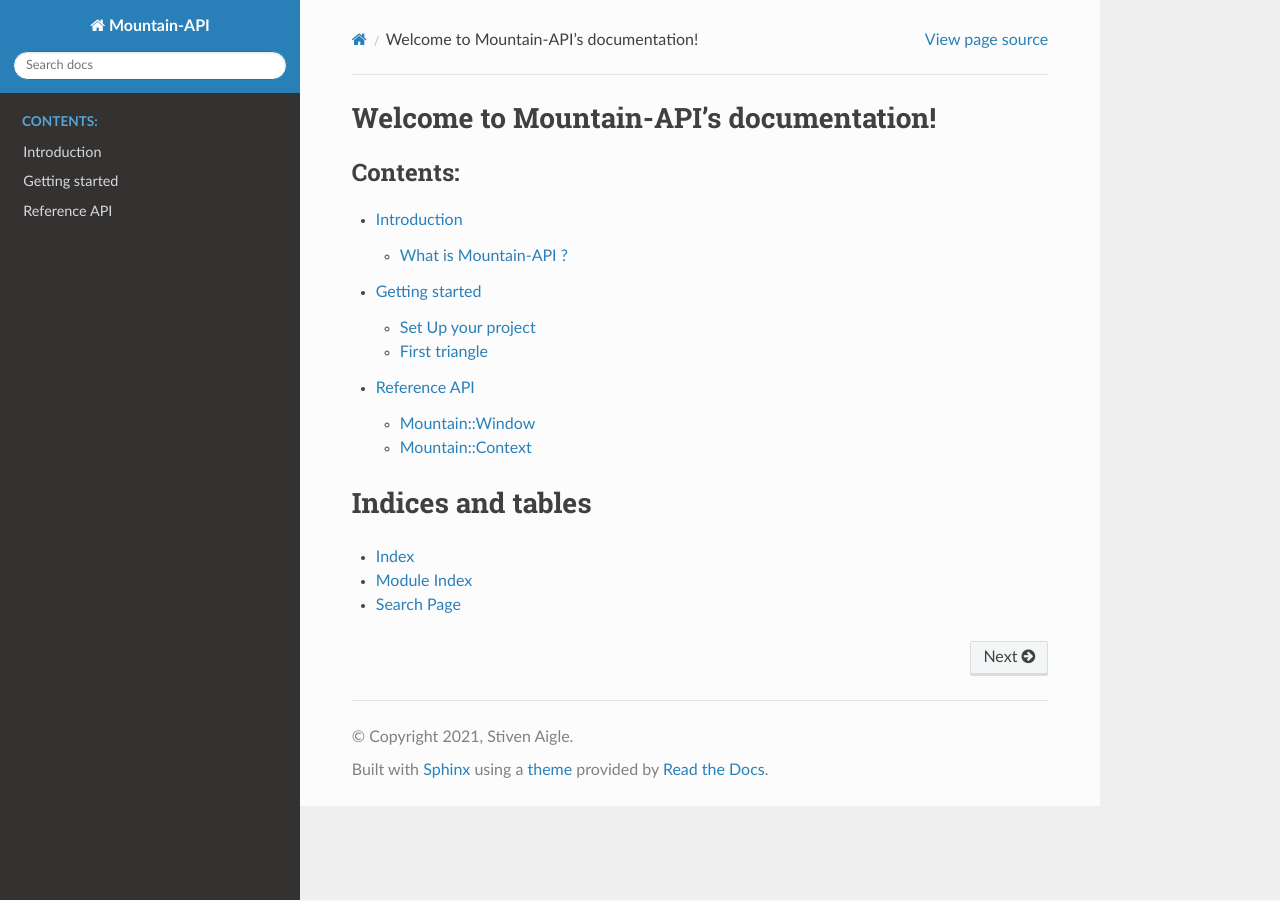
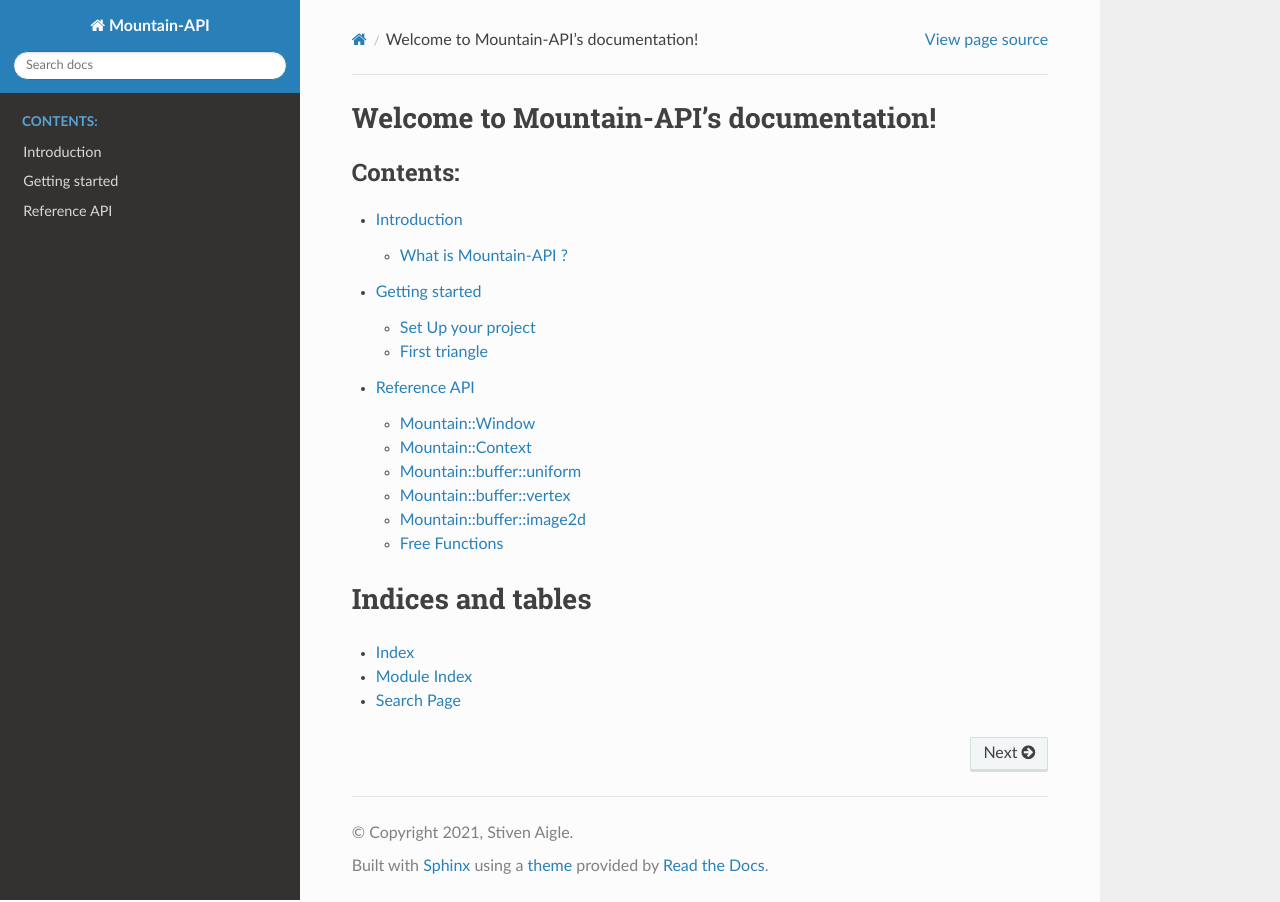
Before and after one commit to joeBlinx/Mountain-API, a Sphinx documentation site: the page built from docs/index.rst, in a window 1280 px wide. Built offline with Sphinx 7.4.7 and the Read the Docs theme 2.0.0, drawn with Linux system fonts in a browser that asks for light colours.

Commit message:
documentation of buffer namespace

```diff
--- a/docs/code/reference_api.rst
+++ b/docs/code/reference_api.rst
@@ -12,3 +12,31 @@
 
 .. doxygenstruct:: mountain::Context
    :members:
+
+Mountain::buffer::uniform
+-------------------------
+
+.. doxygenstruct:: mountain::buffer::uniform
+    :members:
+
+Mountain::buffer::vertex
+------------------------
+
+.. doxygenstruct:: mountain::buffer::vertex_description
+    :members:
+
+.. doxygendefine:: CLASS_DESCRIPTION
+
+.. doxygenstruct:: mountain::buffer::vertex
+    :members:
+
+Mountain::buffer::image2d
+-------------------------
+
+.. doxygenstruct:: mountain::buffer::image2d
+    :members:
+
+Free Functions
+--------------
+
+.. doxygenfunction:: mountain::model::load_obj
```
Also changed, not shown: 5 other files.
